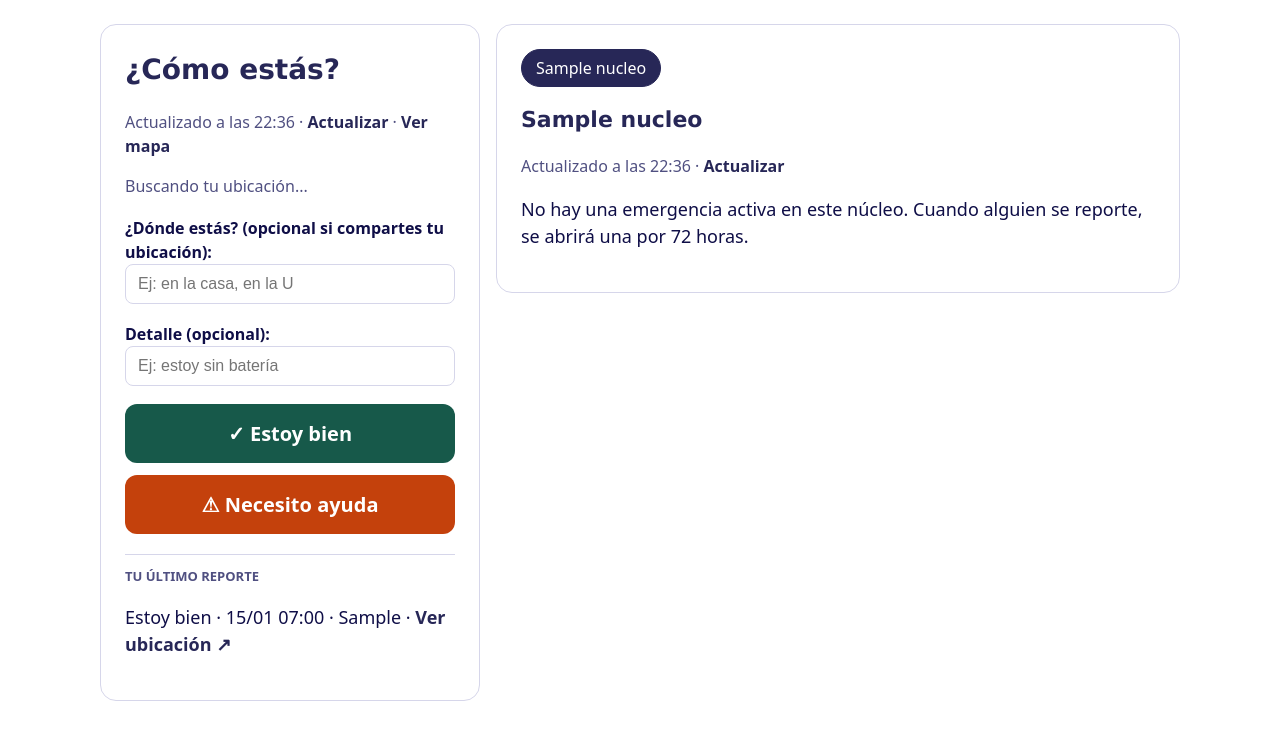
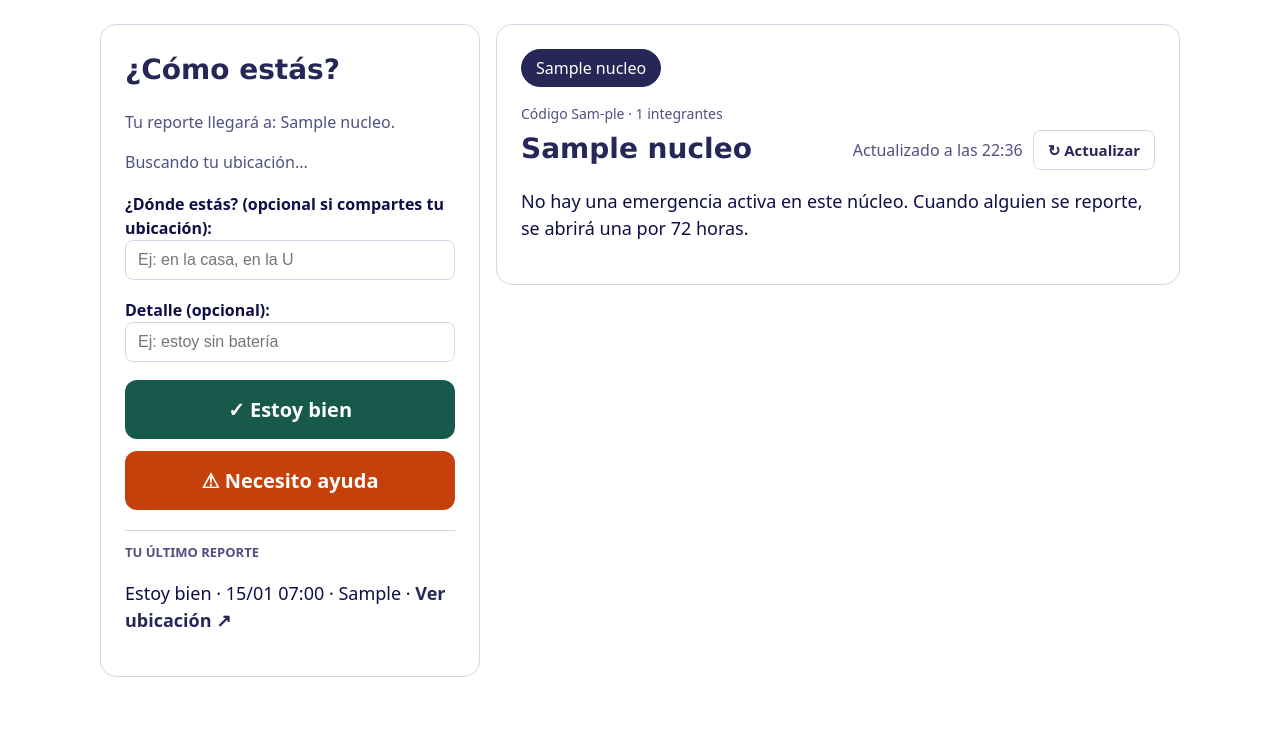
Before and after one commit to Jorge28319/Core-5, a Django app: page /panel/ in a window 1280 px wide. Shown: the part 61-800 px from the top of the page. Run offline with Django 5.2, Linux system fonts and the light colour scheme; a user stored in the database is signed in; tables that the repository leaves empty hold one stand-in row (values such as "Sample post").

Commit message:
Agregar cabecera del panel con boton de mapa

```diff
--- a/proyectoInicial/core/static/core/estilos.css
+++ b/proyectoInicial/core/static/core/estilos.css
@@ -331,6 +331,49 @@ button {
     background: var(--claro);
     color: var(--texto);
 }
+
+/* Cabecera del núcleo en el panel */
+
+.cabecera-nucleo {
+    display: flex;
+    flex-wrap: wrap;
+    justify-content: space-between;
+    align-items: flex-end;
+    gap: 12px;
+    margin-bottom: 16px;
+}
+
+.cabecera-nucleo p {
+    margin: 0 0 4px;
+    font-size: 14px;
+}
+
+.cabecera-nucleo h2 {
+    margin: 0;
+    font-size: 28px;
+}
+
+.acciones-nucleo {
+    display: flex;
+    flex-wrap: wrap;
+    align-items: center;
+    gap: 10px;
+}
+
+.boton-borde {
+    padding: 8px 14px;
+    border: 1px solid var(--borde);
+    border-radius: 8px;
+    background: #ffffff;
+    color: var(--marca);
+    font-size: 15px;
+    font-weight: bold;
+}
+
+.boton-borde:hover {
+    background: var(--fondo-suave);
+}
+
 /* Mapa */
 
 .tarjeta-mapa {
--- a/proyectoInicial/core/templates/core/panel.html
+++ b/proyectoInicial/core/templates/core/panel.html
@@ -6,7 +6,7 @@
     <div class="tarjeta">
         <h1>¿Cómo estás?</h1>
         {% if nucleos %}
-                    <p class="suave">Actualizado a las {{ ahora|date:"H:i" }} · <a class="enlace-mapa" href="?nucleo={{ seleccionado.id }}">Actualizar</a> · <a class="enlace-mapa" href="{% url 'mapa' %}?nucleo={{ seleccionado.id }}">Ver mapa</a></p>
+            <p class="suave">Tu reporte llegará a: {{ nucleos|join:", " }}.</p>
             <p id="aviso-gps" class="suave"></p>
             <form method="post">
                 {% csrf_token %}
@@ -70,8 +70,19 @@
                 <a href="?nucleo={{ nucleo.id }}" class="{% if nucleo == seleccionado %}activa{% endif %}">{{ nucleo.nombre }}</a>
             {% endfor %}
         </nav>
-        <h2>{{ seleccionado.nombre }}</h2>
-        <p class="suave">Actualizado a las {{ ahora|date:"H:i" }} · <a class="enlace-mapa" href="?nucleo={{ seleccionado.id }}">Actualizar</a></p>
+        <div class="cabecera-nucleo">
+            <div>
+                <p class="suave">Código {{ seleccionado.codigo_invitacion|slice:":3" }}-{{ seleccionado.codigo_invitacion|slice:"3:" }} · {{ seleccionado.membresia_set.count }} integrantes</p>
+                <h2>{{ seleccionado.nombre }}</h2>
+            </div>
+            <div class="acciones-nucleo">
+                <span class="suave">Actualizado a las {{ ahora|date:"H:i" }}</span>
+                <a class="boton-borde" href="?nucleo={{ seleccionado.id }}">↻ Actualizar</a>
+                {% if evento %}
+                    <a class="boton-borde" href="{% url 'mapa' %}?nucleo={{ seleccionado.id }}">📍 Ver mapa</a>
+                {% endif %}
+            </div>
+        </div>
         {% if evento %}
             <p class="suave">Emergencia activa desde el {{ evento.fecha_inicio|date:"d/m H:i" }}.</p>
             <ul class="integrantes">
```
